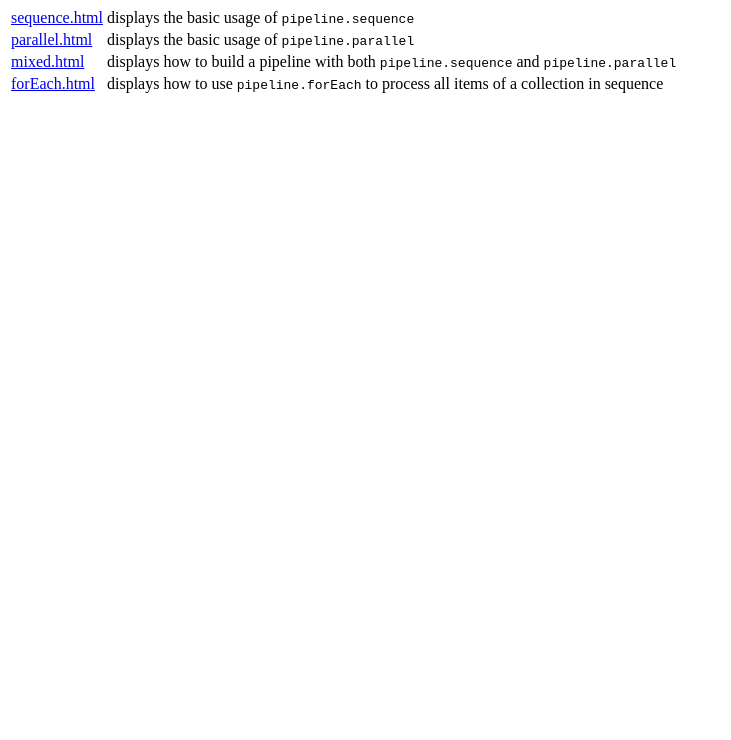
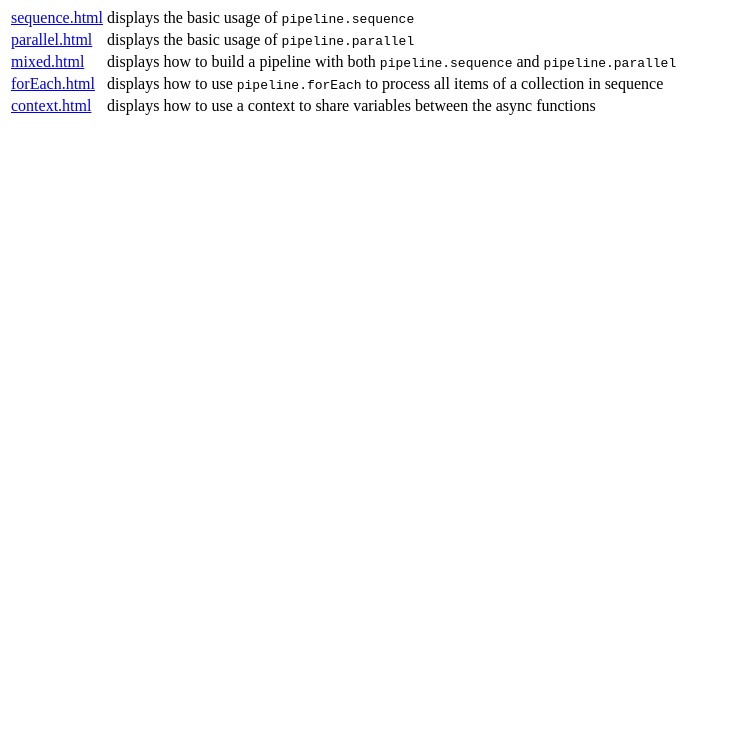
Before and after one commit to FelixHoer/pipeline.js, a plain HTML site: page examples/index.html in a window 1280 px wide. Shown: the part 60-800 px from the top of the page, without its empty margins (0-731 px from the left). Drawn offline with Linux system fonts and the light colour scheme.

Commit message:
added context.html to index.html

```diff
--- a/examples/index.html
+++ b/examples/index.html
@@ -31,6 +31,13 @@
 				a collection in sequence
 			</td>
 		</tr>
+		<tr>
+			<td><a href="context.html">context.html</a></td>
+			<td>
+				displays how to use a context to share variables between the async
+				functions
+			</td>
+		</tr>
 	</table>
 
 </body>
```
